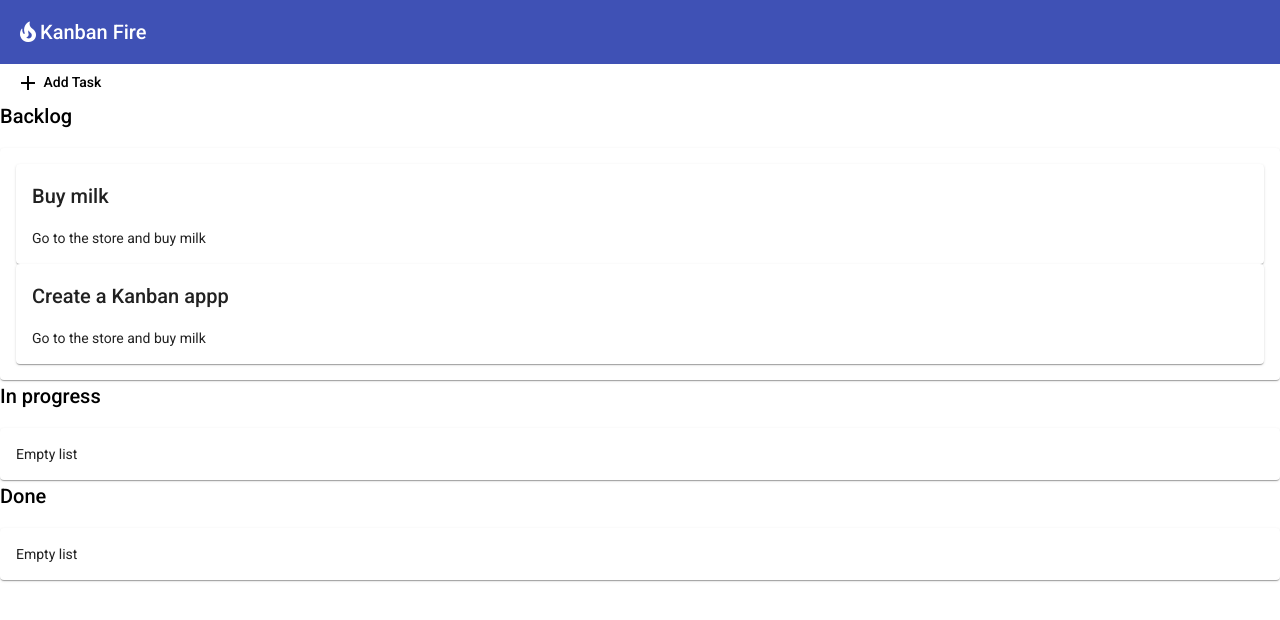
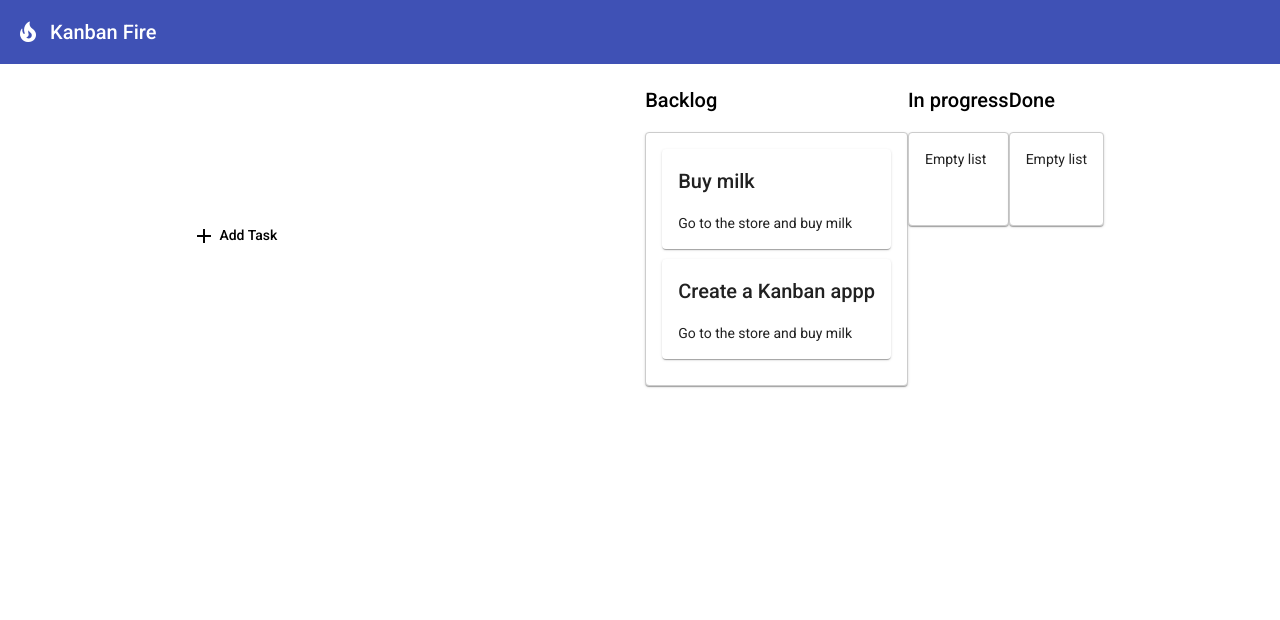
Before and after one commit to nassimkissi/kanban-fire, an Angular app: page / in a window 1280 px wide. Shown: the top 620 px of the page. Built offline with nearby package versions, Linux system fonts and the light colour scheme.

Commit message:
improve the style of app

```diff
--- a/src/app/app.component.css
+++ b/src/app/app.component.css
@@ -0,0 +1,47 @@
+mat-toolbar {
+    margin-bottom: 20px;
+}
+
+mat-toolbar > span {
+    margin-left: 10px;
+}
+
+.content-wrapper {
+    max-width: 1400px;
+    margin: auto;
+}
+
+.container-wrapper {
+    display: flex;
+    justify-content: space-around;
+}
+
+.containe {
+    width: 400px;
+    margin: 0 25px 25px 0;
+}
+
+.list {
+    border: solid 1px #ccc;
+    min-height: 60px;
+    border-radius: 4px;
+}
+
+app-new-task {
+    margin-bottom: 30px;
+}
+
+.empty-laber {
+    font-size: 2em;
+    padding-top: 10px;
+    text-align: center;
+    opacity: 0.2 ;
+}
+
+.cdk-drap-animating {
+    transition: transform 250ms;
+}
+
+.cdk-drag-placeholder {
+    opacity: 0;
+}
--- a/src/app/task/task.component.css
+++ b/src/app/task/task.component.css
@@ -0,0 +1,8 @@
+:host {
+    display: block;
+}
+
+.item {
+    margin-bottom: 10px;
+    cursor: pointer;
+}
```
